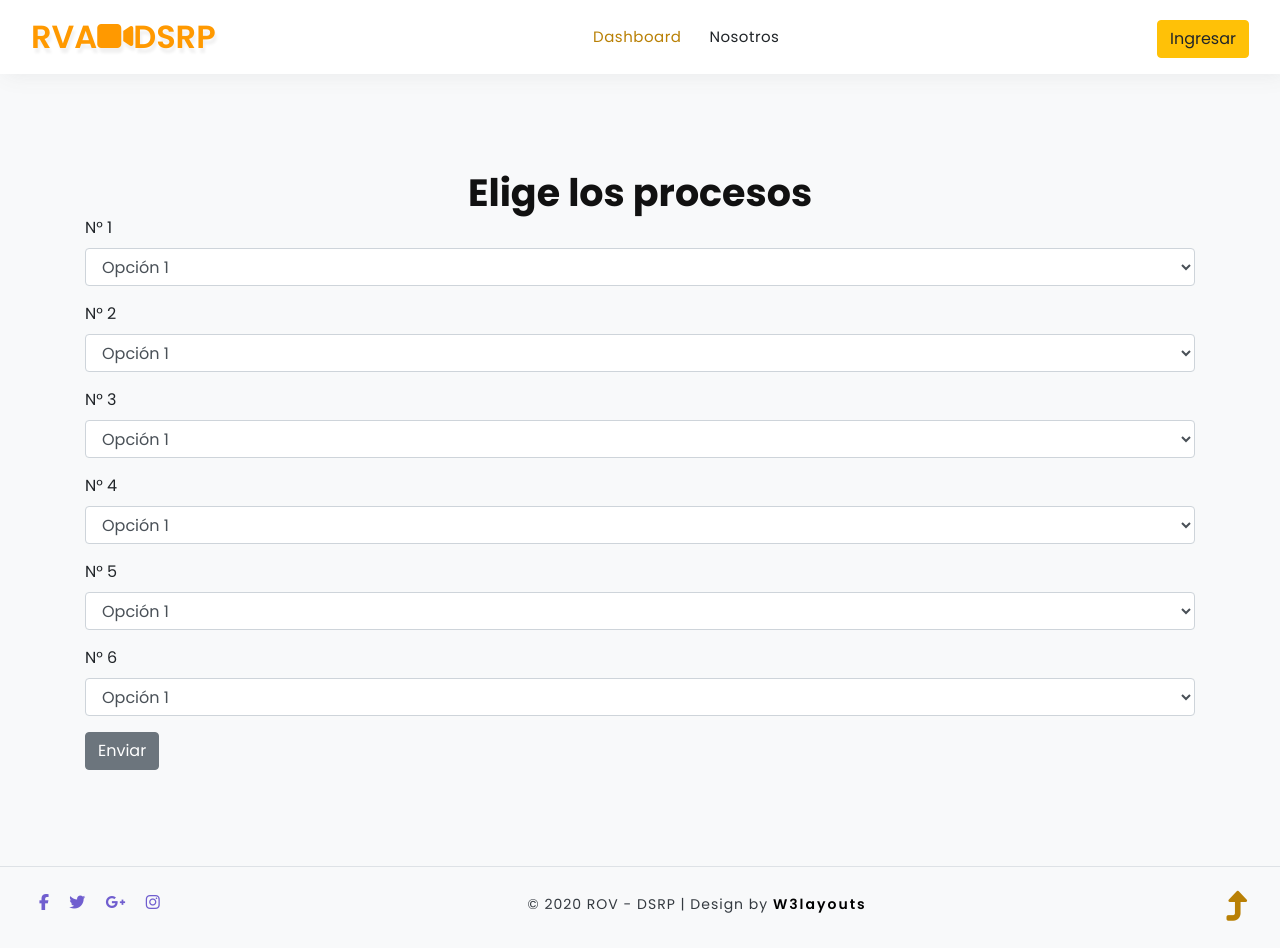
After one commit to DataScienceResearchPeru/restoration-old-video, a Django app: page /dashboard/ in a window 1280 px wide. The commit adds this page. Run offline with Django 3.2, Linux system fonts and the light colour scheme; some libraries are stand-ins or nearby versions.

Commit message:
pipeline base

```diff
--- a/dsrp/dsrp/urls.py
+++ b/dsrp/dsrp/urls.py
@@ -26,7 +26,7 @@ from .views import signup
 
 # Pages
 from .views import index_view
-
+from .views import dashboard_view
 # Oauth
 
 
@@ -44,7 +44,7 @@ urlpatterns = [
     # path('pdp/', pdp_view, name='pdp'),
     # ------------------FIN INDEX------------------
     # -----------------INICIO DASHBOARD----------------
-    # path('dashboard/', dashboard_view, name='dashboard-view'),
+    path('dashboard/', dashboard_view, name='dashboard-view'),
     # path('dashboard/estadisticas_a_detalle/alertas_emitidas/', alertas_emitidas_view, name='alertas-detalle-view'),
     # path('dashboard/estadisticas_a_detalle/lista_dispositivos_operativos/', lista_dispositivos_operativos_view, name='lista-dispositivos-operativos-view'),
     # path('dashboard/personal/', informacion_tiempo_real_view, name='informacion-tiempo-real-view'),
--- a/dsrp/dsrp/views.py
+++ b/dsrp/dsrp/views.py
@@ -49,7 +49,7 @@ from rest_framework.response import Response
 # from .models import AuthtokenToken
 # from .models import AuthUser
 # from .models import ApiMedicKitPerUser
-# from .forms import SignUpForm
+from .forms import SignUpForm
 from django.contrib import messages
 
 ##########################################################
@@ -95,6 +95,11 @@ def index_view(request):
 # -------------------------- FIN INDEX -------------------
 
 # -------------------- INICIO DASHBOARD -----------------
+def dashboard_view(request):
+
+    # Variables de dashboard
+
+    return render(request, 'dashboard/pipeline/index.html',locals())
 
 # ----------------------- FIN DASHBOARD -----------------
 
--- /dev/null
+++ b/dsrp/templates/dashboard/base.html
@@ -0,0 +1,190 @@
+{% load static %}
+
+<!--
+Author: W3layouts
+Author URL: http://w3layouts.com
+License: Creative Commons Attribution 3.0 Unported
+License URL: http://creativecommons.org/licenses/by/3.0/
+-->
+
+<!DOCTYPE html>
+<html lang="es">
+
+<head>
+	<title>Restauración Videos - DSRP</title>
+	<!-- Meta tag Keywords -->
+	<meta name="viewport" content="width=device-width, initial-scale=1">
+	<meta charset="UTF-8" />
+	<meta name="keywords"
+		content="Página dedicada a la restauración de videos usando técnicas open-source de deep-learning. Sube tu video a la plataforma, espera unas horas y listo!, tendrás tu video restaurado." />
+
+	<!-- //Meta tag Keywords -->
+
+	<!-- Custom-Files -->
+
+	<!-- Bootstrap-Core-CSS -->
+	<script src="https://code.jquery.com/jquery-3.5.1.slim.min.js"
+		integrity="sha384-DfXdz2htPH0lsSSs5nCTpuj/zy4C+OGpamoFVy38MVBnE+IbbVYUew+OrCXaRkfj" crossorigin="anonymous">
+	</script>
+	<script src="https://cdn.jsdelivr.net/npm/popper.js@1.16.1/dist/umd/popper.min.js"
+		integrity="sha384-9/reFTGAW83EW2RDu2S0VKaIzap3H66lZH81PoYlFhbGU+6BZp6G7niu735Sk7lN" crossorigin="anonymous">
+	</script>
+
+	<link rel="stylesheet" href="https://stackpath.bootstrapcdn.com/bootstrap/4.5.2/css/bootstrap.min.css"
+		integrity="sha384-JcKb8q3iqJ61gNV9KGb8thSsNjpSL0n8PARn9HuZOnIxN0hoP+VmmDGMN5t9UJ0Z" crossorigin="anonymous">
+	<script src="https://stackpath.bootstrapcdn.com/bootstrap/4.5.2/js/bootstrap.min.js"
+		integrity="sha384-B4gt1jrGC7Jh4AgTPSdUtOBvfO8shuf57BaghqFfPlYxofvL8/KUEfYiJOMMV+rV" crossorigin="anonymous">
+	</script>
+
+	<!-- Style-CSS -->
+	<link rel="stylesheet" href="{% static '1/plugins/style.css' %}" type="text/css" media="all" />
+	<!-- Font-Awesome-Icons-CSS -->
+	<script src="https://kit.fontawesome.com/11f42b3956.js" crossorigin="anonymous"></script>
+	<!-- //Custom-Files -->
+
+	<!-- Web-Fonts -->
+	<link
+		href="https://fonts.googleapis.com/css?family=Poppins:100,100i,200,200i,300,300i,400,400i,500,500i,600,600i,700,700i,800,800i,900,900i&subset=devanagari,latin-ext"
+		rel="stylesheet">
+	<!-- //Web-Fonts -->
+
+	{% block cabecera %}
+
+	{% endblock %}
+</head>
+
+<body>
+	<!-- main banner -->
+	<div class="main-top" id="home">
+		<!-- header -->
+		<header>
+			<div class="container-fluid">
+				<div class="header d-lg-flex justify-content-between align-items-center py-3 px-sm-3">
+					<!-- logo -->
+					<div id="logo">
+						<h1><a href="#">RVA<span class="fa fa-video"></span>DSRP</a></h1>
+					</div>
+					<!-- //logo -->
+					<!-- nav -->
+					<div class="nav_w3ls">
+						<nav>
+							<label for="drop" class="toggle">Menu</label>
+							<input type="checkbox" id="drop" />
+							<ul class="menu">
+								<li><a href="#index" class="active">Dashboard</a></li>
+								<li><a href="https://www.datascience.pe/">Nosotros</a></li>
+								<!-- <li><a href="#pricing">Planes</a></li> -->
+								<!-- First Tier Drop Down -->
+								<!-- <li>
+
+									<label for="drop-2" class="toggle toogle-2">Dropdown <span class="fa fa-angle-down" aria-hidden="true"></span>
+									</label>
+									<a href="#">Dropdown <span class="fa fa-angle-down" aria-hidden="true"></span></a>
+									<input type="checkbox" id="drop-2" />
+									<ul>
+										<li><a href=" {% static '1/#services' %}" class="drop-text">Services</a></li>
+										<li><a href=" {% static '1/faq.html' %}" class="drop-text">Faq's</a></li>
+										<li><a href=" {% static '1/404.html' %}" class="drop-text">404</a></li>
+										<li><a href=" {% static '1/#stats' %}" class="drop-text">Statistics</a></li>
+										<li><a href=" {% static '1/about.html' %}" class="drop-text">Why Choose Us?</a></li>
+										<li><a href=" {% static '1/about.html' %}" class="drop-text">Our Team</a></li>
+										<li><a href=" {% static '1/#partners' %}" class="drop-text">Partners</a></li>
+									</ul>
+								</li> -->
+								<!-- <li><a href="#">Contáctanos</a></li> -->
+							</ul>
+						</nav>
+					</div>
+					<!-- //nav -->
+					<div class="d-flex mt-lg-1 mt-sm-2 mt-3 justify-content-center">
+						<!-- search -->
+
+						<!--
+						<div class="search-w3layouts mr-3">
+							<form action="#" method="post" class="search-bottom-wthree d-flex">
+								<input class="search" type="search" placeholder="Buscar aquí..." required="">
+								<button class="form-control btn" type="submit"><i class="fas fa-search"></i></button>
+							</form>
+						</div>
+						-->
+
+						<!-- //search -->
+						<!-- download -->
+
+						<button type="button" class="btn btn-warning">Ingresar</button>
+						<!--
+						<a class="dwn-w3ls btn" href='#' target="_blank">
+							<span>INGRESAR</span>
+							<span class="fa fa-cloud-download">Ingresar</span>
+						</a>
+						-->
+						<!-- //download -->
+					</div>
+				</div>
+			</div>
+		</header>
+		<!-- //header -->
+
+	</div>
+	<!-- //main banner -->
+
+	{% block contenido %}
+
+	{% endblock %}
+
+
+
+
+	<!-- copyright bottom -->
+	<div class="copy-bottom bg-li py-4 border-top">
+		<div class="container-fluid">
+			<div class="d-md-flex px-md-3 position-relative text-center">
+				<!-- footer social icons -->
+				<div class="social-icons-footer mb-md-0 mb-3">
+					<ul class="list-unstyled">
+						<li>
+							<a href="#">
+								<span class="fa fa-facebook"></span>
+							</a>
+						</li>
+						<li>
+							<a href="#">
+								<span class="fa fa-twitter"></span>
+							</a>
+						</li>
+						<li>
+							<a href="#">
+								<span class="fa fa-google-plus"></span>
+							</a>
+						</li>
+						<li>
+							<a href="#">
+								<span class="fa fa-instagram"></span>
+							</a>
+						</li>
+					</ul>
+				</div>
+				<!-- //footer social icons -->
+				<!-- copyright -->
+				<div class="copy_right mx-md-auto mb-md-0 mb-3">
+					<p class="text-bl let">© 2020 ROV - DSRP | Design by <a href='http://w3layouts.com/'
+							target="_blank">W3layouts</a>
+					</p>
+				</div>
+				<!-- //copyright -->
+				<!-- move top icon -->
+				<a href="#home" class="move-top text-center">
+					<span class="fa fa-level-up" aria-hidden="true"></span>
+				</a>
+				<!-- //move top icon -->
+			</div>
+		</div>
+	</div>
+	<!-- //copyright bottom -->
+
+	{% block pie %}
+
+	{% endblock %}
+</body>
+
+</html>
--- /dev/null
+++ b/dsrp/templates/dashboard/pipeline/index.html
@@ -0,0 +1,83 @@
+{% extends 'dashboard/base.html' %}
+{% load static %}
+
+
+{% block cabecera %}
+{% endblock cabecera %}
+
+{% block contenido %}
+<!-- services -->
+<section class="banner-bottom-w3layouts bg-li py-5" id="services">
+	<div class="container py-xl-5 py-lg-3">
+		<h3 class="tittle text-center font-weight-bold">Elige los procesos</h3>
+		<form>
+			<div class="form-group">
+				<label for="exampleFormControlSelect1">N° 1</label>
+				<select class="form-control" id="exampleFormControlSelect1">
+					<option>Opción 1</option>
+					<option>Opción 2</option>
+					<option>Opción 3</option>
+					<option>Opción 4</option>
+					<option>Opción 5</option>
+				</select>
+			</div>
+			<div class="form-group">
+				<label for="exampleFormControlSelect1">N° 2</label>
+				<select class="form-control" id="exampleFormControlSelect1">
+					<option>Opción 1</option>
+					<option>Opción 2</option>
+					<option>Opción 3</option>
+					<option>Opción 4</option>
+					<option>Opción 5</option>
+				</select>
+			</div>
+			<div class="form-group">
+				<label for="exampleFormControlSelect1">N° 3</label>
+				<select class="form-control" id="exampleFormControlSelect1">
+					<option>Opción 1</option>
+					<option>Opción 2</option>
+					<option>Opción 3</option>
+					<option>Opción 4</option>
+					<option>Opción 5</option>
+				</select>
+			</div>
+			<div class="form-group">
+				<label for="exampleFormControlSelect1">N° 4</label>
+				<select class="form-control" id="exampleFormControlSelect1">
+					<option>Opción 1</option>
+					<option>Opción 2</option>
+					<option>Opción 3</option>
+					<option>Opción 4</option>
+					<option>Opción 5</option>
+				</select>
+			</div>
+			<div class="form-group">
+				<label for="exampleFormControlSelect1">N° 5</label>
+				<select class="form-control" id="exampleFormControlSelect1">
+					<option>Opción 1</option>
+					<option>Opción 2</option>
+					<option>Opción 3</option>
+					<option>Opción 4</option>
+					<option>Opción 5</option>
+				</select>
+			</div>
+			<div class="form-group">
+				<label for="exampleFormControlSelect1">N° 6</label>
+				<select class="form-control" id="exampleFormControlSelect1">
+					<option>Opción 1</option>
+					<option>Opción 2</option>
+					<option>Opción 3</option>
+					<option>Opción 4</option>
+					<option>Opción 5</option>
+				</select>
+			</div>
+
+		</form>
+		<button type="button" class="btn btn-secondary">Enviar</button>
+	</div>
+</section>
+<!-- //services -->
+{% endblock contenido %}
+
+{% block pie %}
+{% endblock pie %}
--- a/dsrp/templates/index/index.html
+++ b/dsrp/templates/index/index.html
@@ -352,7 +352,7 @@ License URL: http://creativecommons.org/licenses/by/3.0/
 				<div class="col-md-4 col-4">
 					<div class="parts-w3ls">
 						<a href="#"><span class="far fa-building"></span></a>
-						<h4>lastfm</h4>
+						<h4>E3</h4>
 					</div>
 				</div>
 				<!--
```
